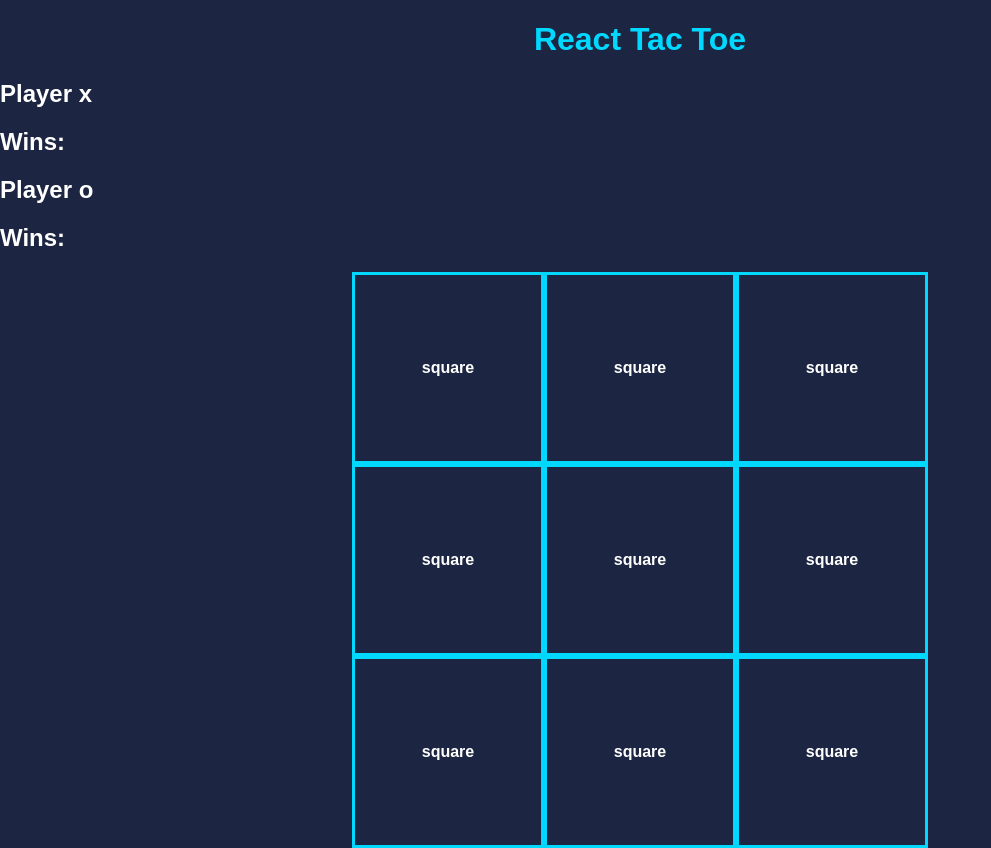
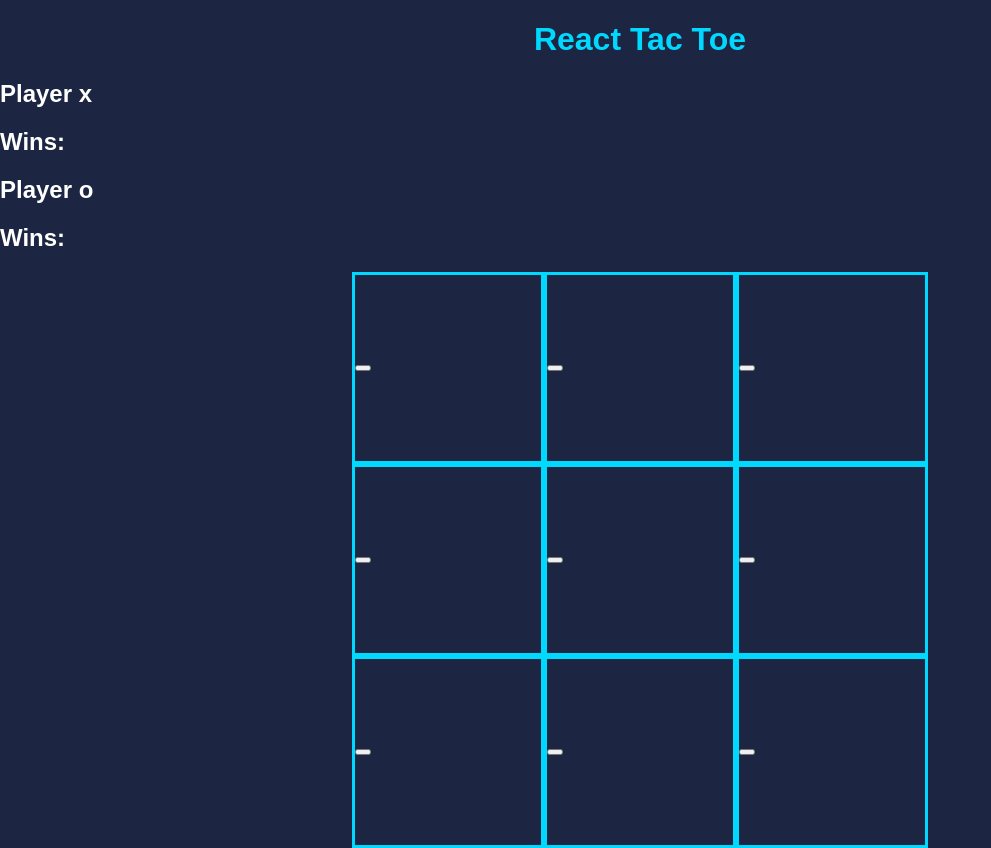
Before and after one commit to raymondborel/ReactTacToe, a React (Create React App) app: page / in a window 1280 px wide. Shown: the whole page, without its empty margins (0-991 px from the left). Built offline with nearby package versions, Linux system fonts and the light colour scheme.

Commit message:
added event listener to square

```diff
--- a/src/components/Player.js
+++ b/src/components/Player.js
@@ -1,6 +1,6 @@
 function Player(props) {
     return (
-        <div className="{props.whichPlayer">
+        <div className="{props.whichPlayer}">
             <h2>Player {props.whichPlayer}</h2>
             <h2>Wins: </h2>
         </div>
--- a/src/components/Square.js
+++ b/src/components/Square.js
@@ -1,8 +1,9 @@
 function Square(props) {
-    return (
-        <div>
-            <h4>square</h4>
-        </div>
-    )
+  const { value, onClick } = props;
+  return (
+    <div>
+      <button onClick={onClick}>{value}</button>
+    </div>
+  );
 }
 export default Square;
```
